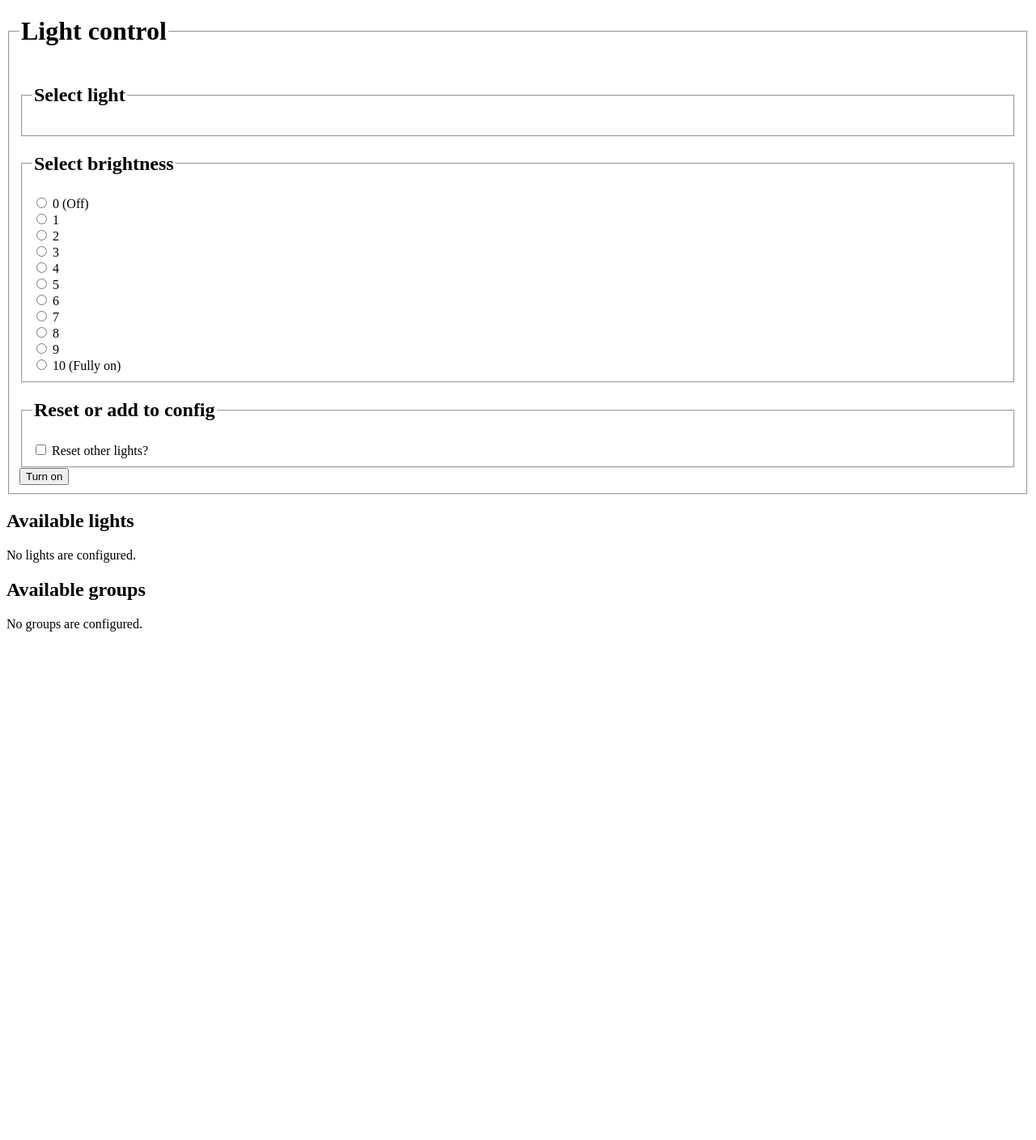
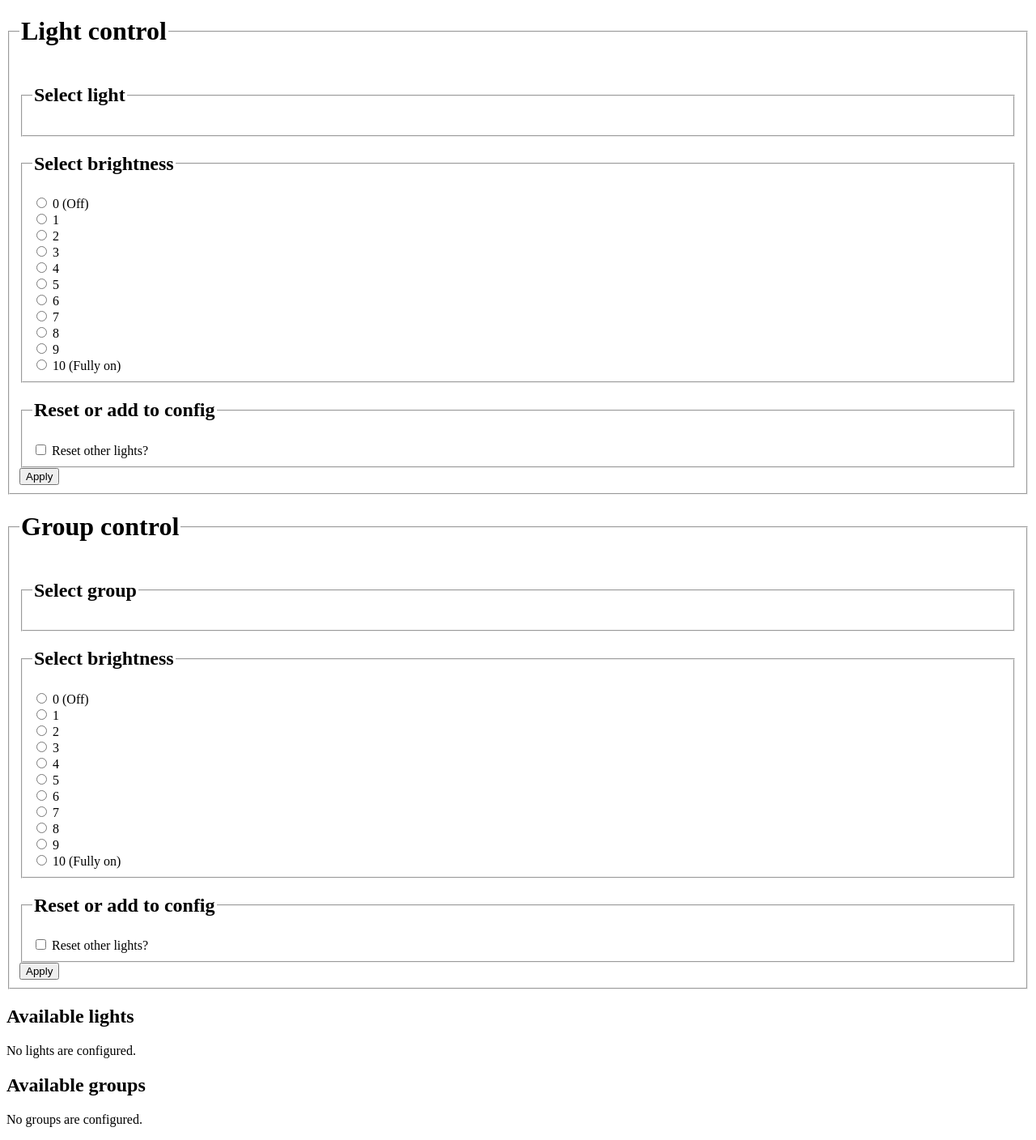
Before and after one commit to sjefferson99/Boatman-webserver, a Django app: page /lights/ in a window 1280 px wide. Shown: the part 81-1489 px from the top of the page at 81% size. Before the commit the page ends 861 px from the top, so only its background shows below. Run offline with Django 4.2, Linux system fonts and the light colour scheme; data that the repository does not hold is empty.

Commit message:
Add group option to control

```diff
--- a/Boatman_webserver/lights/templates/lights/index.html
+++ b/Boatman_webserver/lights/templates/lights/index.html
@@ -9,6 +9,7 @@
 
     <form action="{% url 'lights:bmcomms' %}" method="post">
         {% csrf_token %}
+        <input type="hidden" id="lightorgroup" name="lightorgroup" value="light">
         <fieldset>
             <legend><h1>Light control</h1></legend>
             <fieldset>
@@ -51,7 +52,56 @@
                 <input type="checkbox" id="reset" name="reset">
                 <label for="reset">Reset other lights?</label><br>
             </fieldset>
-            <input type="submit" value="Turn on">
+            <input type="submit" value="Apply">
+        </fieldset>
+    </form>
+
+    <form action="{% url 'lights:bmcomms' %}" method="post">
+        {% csrf_token %}
+        <input type="hidden" id="lightorgroup" name="lightorgroup" value="group">
+        <fieldset>
+            <legend><h1>Group control</h1></legend>
+            <fieldset>
+                <legend><h2>Select group</h2></legend>
+                {% if error_message %}<p><strong>{{ error_message }}</strong></p>{% endif %} {# Error feedback from Django tutorial, not currently used #}
+                {% for group in group_list %}
+                    <input type="radio" name="group" id="group{{ forloop.counter }}" value="{{ group.id }}">
+                    <label for="group{{ forloop.counter }}">{{ group.name }}</label><br>
+                {% endfor %}
+            </fieldset>
+
+            <fieldset>
+                <legend><h2>Select brightness</h2></legend>
+                <input type="radio" name="duty" id="duty0" value="0">
+                <label for="duty0">0 (Off)</label><br>
+                <input type="radio" name="duty" id="duty0" value="1">
+                <label for="duty0">1</label><br>
+                <input type="radio" name="duty" id="duty0" value="2">
+                <label for="duty0">2</label><br>
+                <input type="radio" name="duty" id="duty0" value="3">
+                <label for="duty0">3</label><br>
+                <input type="radio" name="duty" id="duty0" value="4">
+                <label for="duty0">4</label><br>
+                <input type="radio" name="duty" id="duty0" value="5">
+                <label for="duty0">5</label><br>
+                <input type="radio" name="duty" id="duty0" value="6">
+                <label for="duty0">6</label><br>
+                <input type="radio" name="duty" id="duty0" value="7">
+                <label for="duty0">7</label><br>
+                <input type="radio" name="duty" id="duty0" value="8">
+                <label for="duty0">8</label><br>
+                <input type="radio" name="duty" id="duty0" value="9">
+                <label for="duty0">9</label><br>
+                <input type="radio" name="duty" id="duty0" value="10">
+                <label for="duty0">10 (Fully on)</label><br>
+            </fieldset>
+
+            <fieldset>
+                <legend><h2>Reset or add to config</h2></legend>
+                <input type="checkbox" id="reset" name="reset">
+                <label for="reset">Reset other lights?</label><br>
+            </fieldset>
+            <input type="submit" value="Apply">
         </fieldset>
     </form>
 
--- a/Boatman_webserver/lights/views.py
+++ b/Boatman_webserver/lights/views.py
@@ -34,6 +34,10 @@ def bmcomms(request):
     timeout=1
     )
 
+    group = False
+    if request.POST['lightorgroup'] == "group":
+        group = True
+
     reset = False
     if 'reset' in request.POST:
         reset = True
@@ -44,7 +48,7 @@ def bmcomms(request):
         duty = 255
 
     light_id = light.number
-    data = {"Light control":{"id": light_id, "duty": duty, "reset": reset, "group": False}}
+    data = {"Light control":{"id": light_id, "duty": duty, "reset": reset, "group": group}}
     jsondata = json.dumps(data)
 
     ser.write(jsondata.encode('utf-8'))
```
